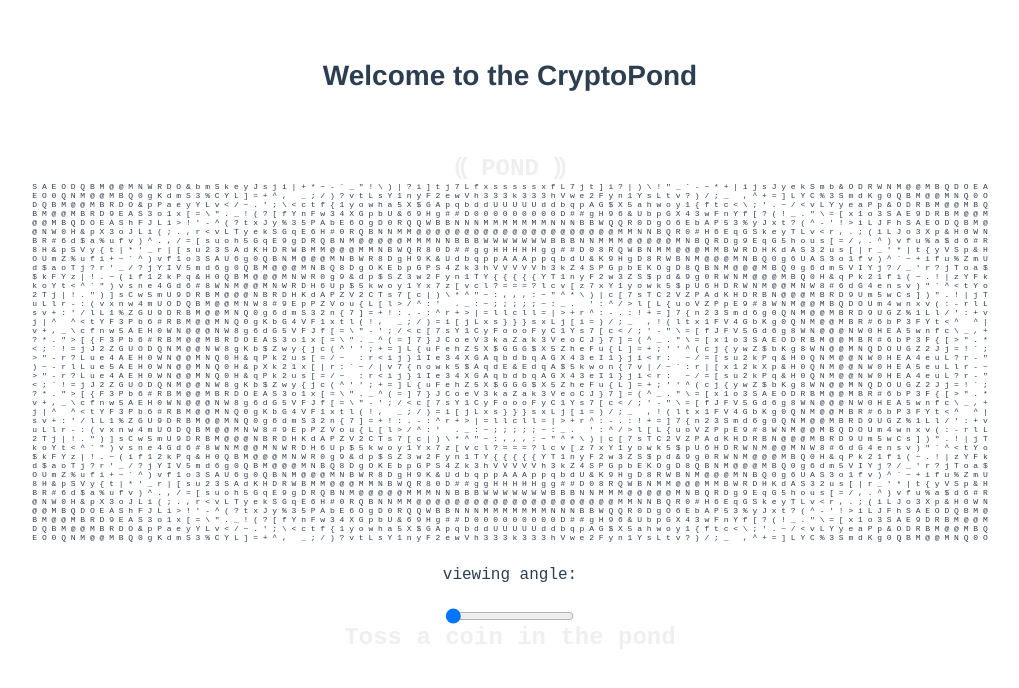
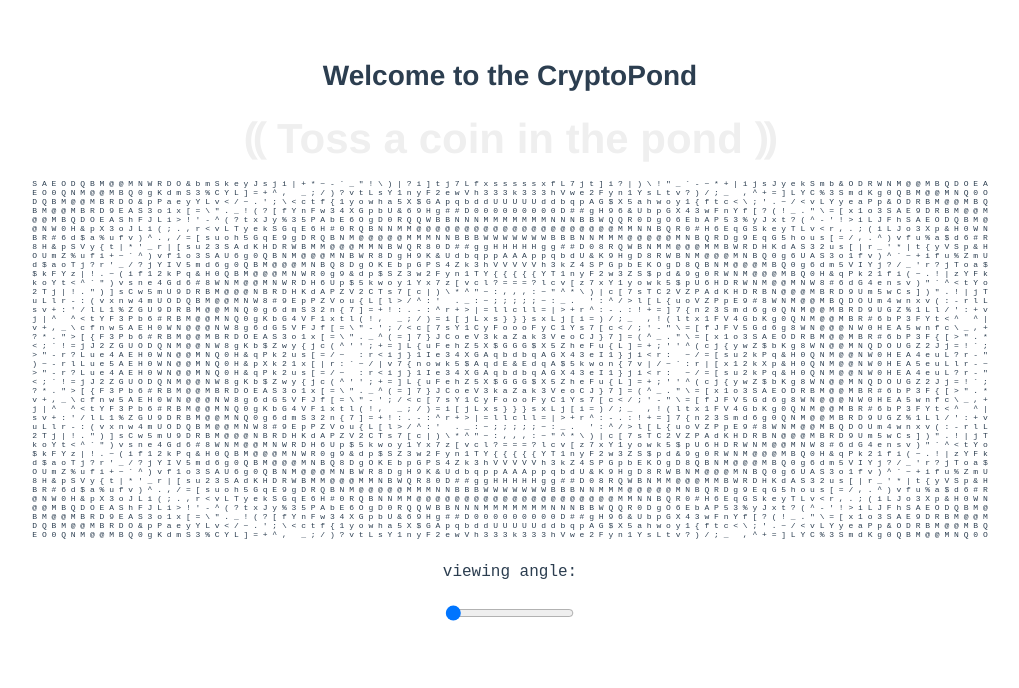
Before and after one commit to ejohnst2/crypto-pond, a Vue app: page / in a window 1280 px wide. Shown: the top 688 px of the page, without its empty margins (130-1149 px from the left). Built offline with nearby package versions, Linux system fonts and the light colour scheme.

Commit message:
got method working for pop up

```diff
--- a/src/components/ThePond.vue
+++ b/src/components/ThePond.vue
@@ -1,10 +1,9 @@
 <template>
   <div>
+    <h1>⸨ {{msg}} ⸩</h1>
     <body>
-      <h1>⸨ POND ⸩</h1>
-      <pre>{{pondGo}}</pre>
+      <pre v-on:click="say('send ETH to the magical address')">{{pondGo}}</pre>
       <label>viewing angle:<input max="1" min="0.2" step="0.1" type="range" value="0.2" /></label>
-      <h1>{{msg}}</h1>
     </body>
   </div>
 </template>
@@ -95,8 +94,18 @@
 });
 
     },
+
+    walletPopUp: function() {
+
+    },
+  },
+  methods: {
+    say: function (message) {
+      alert(message)
+    }
   }
 }
+
 </script>
 
 <style scoped>
```
